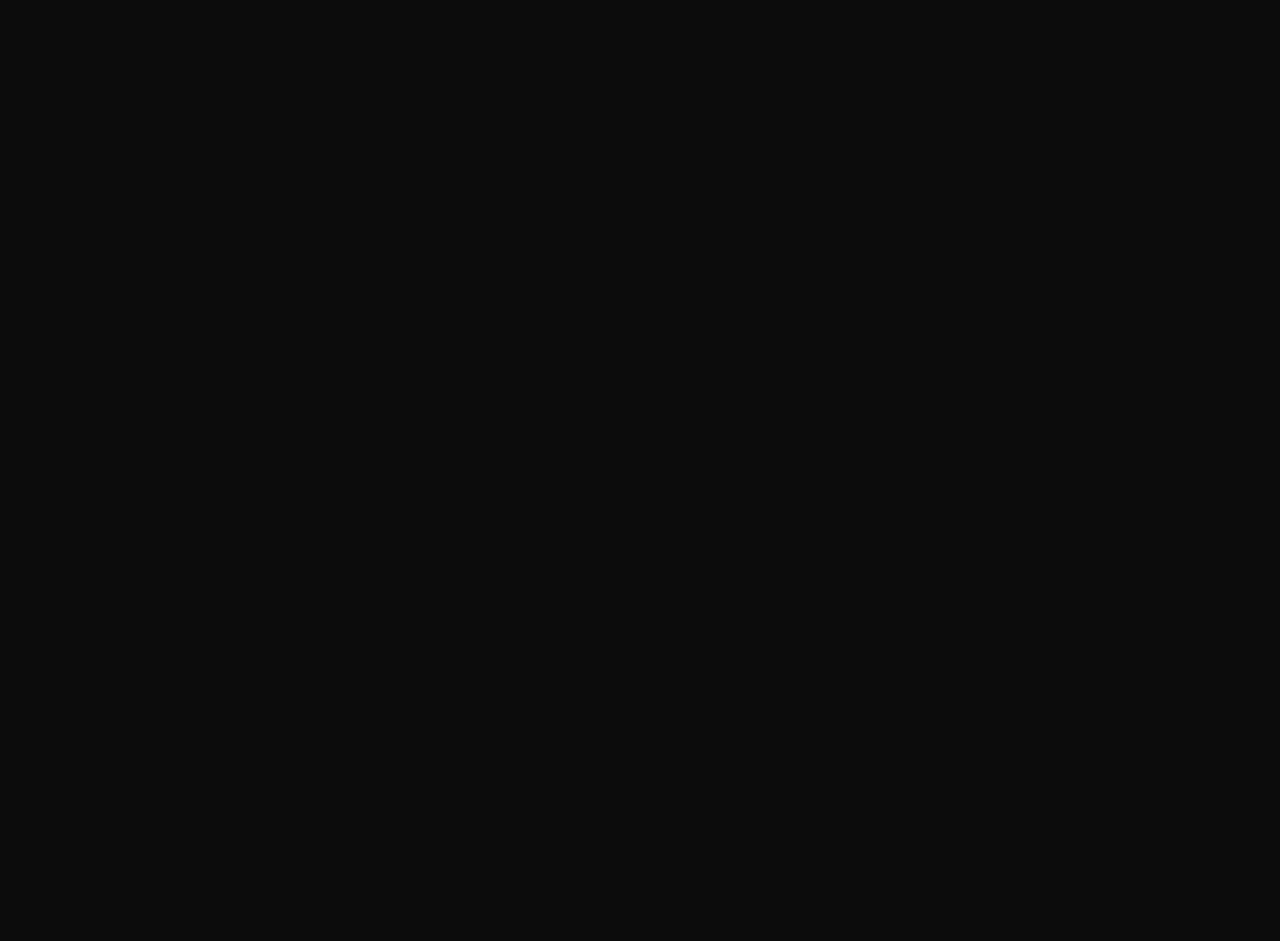
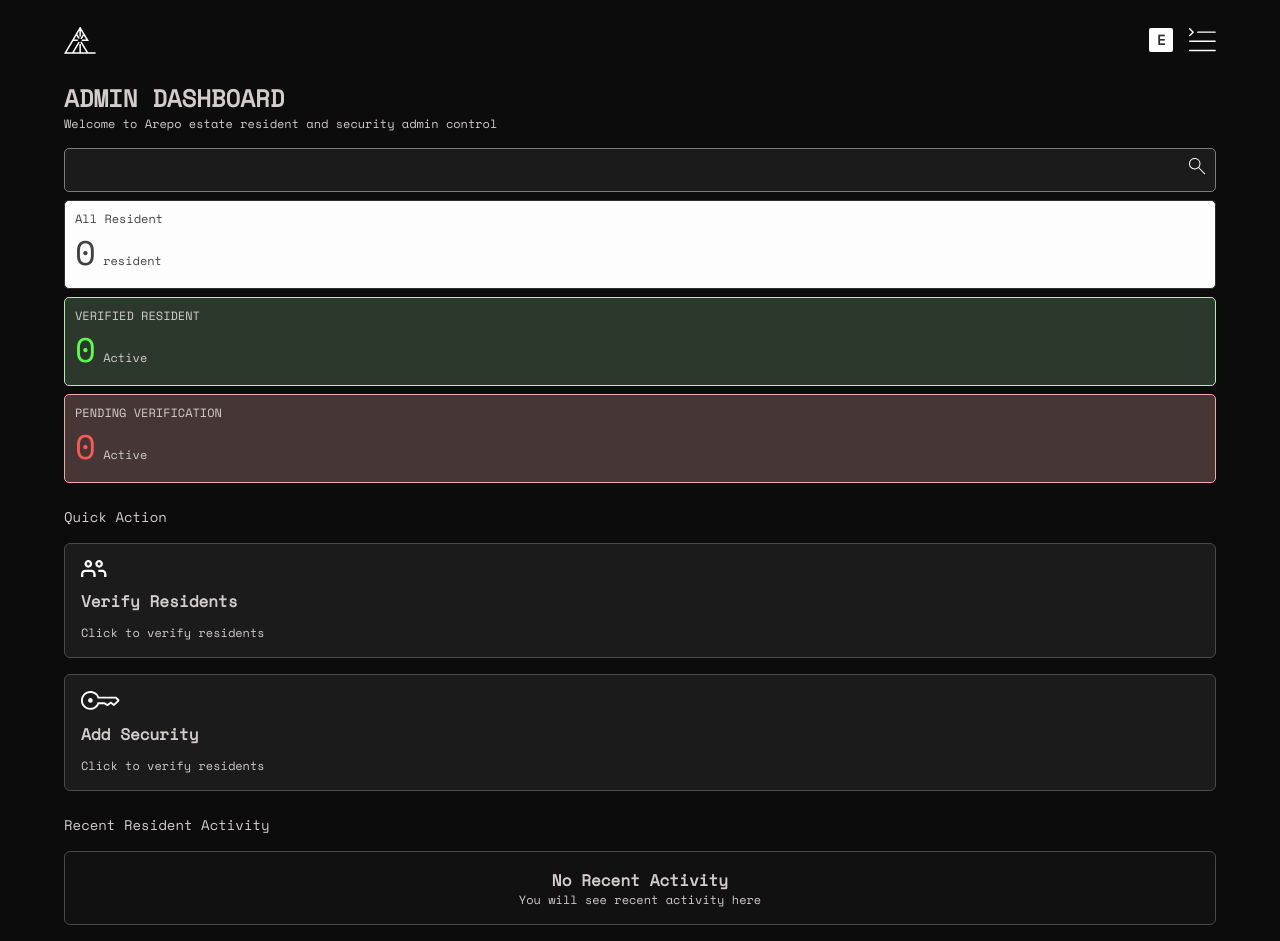
Before and after one commit to Emeey-Lanr/gate-security-FE, a React (Vite) app: page /admin/dashboard in a window 1280 px wide. Before the commit this address had no page. Before the commit the page ends 800 px from the top, so only its background shows below. Built offline with nearby package versions, Linux system fonts and the light colour scheme.

Commit message:
worked on the home dashboard

```diff
--- a/src/app/router.tsx
+++ b/src/app/router.tsx
@@ -24,7 +24,7 @@ const router = () => {
 
 {/* ADMIN DASHBOARD ROUTES */}
         <Route path="" element={<AdminLayouts/>} >
-            <Route index element={<AdminDashboard/>} />
+            <Route path="dashboard" element={<AdminDashboard/>} />
             <Route path="resident" element={<AdminResident/>}/>
         </Route>
       </Route>
--- /dev/null
+++ b/src/features/admin/components/AdminHeader.tsx
@@ -0,0 +1,20 @@
+import AdminLogo from "./AdminLogo"
+import SidebarIcon from "../../../assets/sidebar-icon.svg"
+const AdminHeader = () => {
+  return (
+    <div className="w-[90%] mx-auto py-[24px]  flex justify-between items-center">
+        <div className="w-[32px] h-[32px]"><AdminLogo/></div>
+
+         <div className="flex items-center gap-[16px]">
+            <div className="w-[24px] h-[24px] bg-white rounded-sm flex items-center justify-center">
+               <p className="font-bold text-sm text-[#1b1b1bee]">E</p>
+            </div>
+             <button className="">
+                <img className="W-[24px] h-[24px]" src={SidebarIcon} alt="hamburger" />
+             </button>
+         </div>
+    </div>
+  )
+}
+
+export default AdminHeader
--- /dev/null
+++ b/src/features/admin/components/AdminLogo.tsx
@@ -0,0 +1,10 @@
+import adminBold from "../../../assets/admin-bold.svg"
+const AdminLogo = () => {
+  return (
+
+      <img className="w-full h-full" src={adminBold} alt="Admin" />
+
+  )
+}
+
+export default AdminLogo
--- a/src/features/admin/pages/AdminDashboard.tsx
+++ b/src/features/admin/pages/AdminDashboard.tsx
@@ -1,6 +1,88 @@
+import { useForm } from "react-hook-form"
+import Input from "../../../components/Input"
+import {z} from "zod"
+import { zodResolver } from "@hookform/resolvers/zod"
+import SearchIcon  from "../../../assets/search.svg"
+import Resident from "../../../assets/resident.svg"
+import Key from "../../../assets/key.svg"
+
 const AdminDashboard = () => {
+  const schema = z.object({
+    search: z.string().min(1, "")
+  })
+
+  type SearchData = z.infer<typeof schema>
+  const {handleSubmit, register} = useForm<SearchData>({
+    resolver: zodResolver(schema)
+  });
+
+  const onSubmit = (data: SearchData) => {
+    console.log(data)
+  }
+
   return (
-    <div className="text-white">AdminDashboard</div>
+    <div className="w-[90%] mx-auto">
+      <div>
+        <h1 className="text-[24px] font-bold">ADMIN DASHBOARD</h1>
+        <p className="text-xs">Welcome to Arepo estate resident and security admin control</p>
+      </div>
+
+       <div className="py-[16px] mx-auto">
+         <form className="relative" onSubmit={handleSubmit(onSubmit)} action="">
+           <Input  register={register} type="text" name="search"/>
+           <button className="absolute bg-[#1B1B1B] top-[10px] right-[10px]" >
+            <img src={SearchIcon} alt="Search"/>
+           </button>
+         </form>
+
+          <div className="">
+             <div className="p-[10px] my-[8px] bg-[#fdfdfd] rounded-[5px]  border border-[#303030]">
+              <p className="text-xs text-[#414141]">All Resident</p>
+               <p className=""><span className="text-bold text-[34px] font-light text-[#414141]">0</span><span className="text-xs font-light text-[#414141]"> resident</span></p>
+            </div>
+
+            <div className="p-[10px] my-[8px] bg-[#b0f0aa31] rounded-[5px]  border border-[#b0f0aa]">
+              <p className="text-xs">VERIFIED RESIDENT</p>
+               <p className=""><span className="text-bold text-[34px] font-light text-[#5bfd4c]">0</span><span className="text-xs font-light"> Active</span></p>
+            </div>
+
+            <div className="p-[10px] my-[8px] bg-[#ffbbbb3d] rounded-[5px]  border border-[#f0aaaa]">
+              <p className="text-xs">PENDING VERIFICATION</p>
+             <p className=""><span className="text-bold text-[34px] font-light text-[#ff5757]">0</span><span className="text-xs font-light"> Active</span></p>
+            </div>
+            <div></div>
+
+          </div>
+
+          <div className="mt-[24px]">
+             <h2 className="text-sm font-medium">Quick Action</h2>
+             <div className="mt-[16px]">
+              <div className="bg-[#1b1b1b] border border-[#4a4a4a]  p-[16px] rounded-md w-full">
+                <img src={Resident} className="block" alt="Verify Residents"/>
+                <p className="font-bold py-[12px]">Verify Residents</p>
+                <p className="text-xs">Click to verify residents</p>
+              </div>
+             </div>
+
+             <div className="mt-[16px]">
+              <div className="bg-[#1b1b1b] border border-[#4a4a4a]  p-[16px] rounded-md w-full">
+                <img src={Key} className="block" alt="Verify Residents"/>
+                <p className="font-bold py-[12px]">Add Security</p>
+                <p className="text-xs">Click to verify residents</p>
+              </div>
+             </div>
+          </div>
+
+          <div className="mt-[24px] mx-auto">
+            <h1 className="text-sm">Recent Resident Activity</h1>
+            <div className="bg-[#111111] p-[16px] mt-[16px] rounded-md border border-[#4a4a4a]">
+               <div></div>
+               <p className="text-center font-bold">No Recent Activity</p>
+               <p className="text-center text-xs">You will see recent activity here</p>
+            </div>
+          </div>
+       </div>
+    </div>
   )
 }
 
--- a/src/features/admin/pages/AdminSignin.tsx
+++ b/src/features/admin/pages/AdminSignin.tsx
@@ -1,6 +1,79 @@
+import adminBold from "../../../assets/admin-bold.svg"
+import Button from "../../../components/Button"
+import Input from "../../../components/Input"
+import AdminBackgroundImg from "../components/AdminBackgroundImg"
+import EyesOn from "../../../assets/eyes-on.svg"
+import EyesOff from "../../../assets/eyes-off.svg"
+import { useForm } from "react-hook-form";
+import { z } from "zod";
+import { zodResolver } from "@hookform/resolvers/zod";
+import { useState } from "react";
+import { useNavigate } from "react-router"
+import { useLoadingStore } from "../../../store/useLoadingStore"
+import AdminLogo from "../components/AdminLogo"
+
 const AdminSignin = () => {
+   const [inputType, setInputType] = useState<boolean>(false)
+ const navigate = useNavigate()
+ const setLoading = useLoadingStore((state)=>state.setLoading)
+
+
+ const schema = z.object({
+  email: z.string().min(1, "Email is required").email("Invalid email address"),
+  password:z.string().min(6, "Password must be at least 6 characters long and contain at least one uppercase letter, one number, and one special character").regex(/^(?=.*[A-Z])(?=.*\d)(?=.*[@$!%*?&])[A-Za-z\d@$!%*?&]{6,}$/, "Password must be at least 6 characters long and contain at least one uppercase letter, one number, and one special character")
+ })
+
+ type FormData = z.infer<typeof schema>
+ const { register, handleSubmit, formState: { errors } } = useForm<FormData>({
+  resolver: zodResolver(schema)
+ });
+
+
+ const onSubmit = (data: FormData) => {
+  setLoading({status:true})
+  console.log(data)
+ }
+
   return (
-    <div>AdminSignin</div>
+     <>
+   <div className="relative overflow-hidden w-[90%] h-[100vh] mx-auto py-[16px] lg:grid lg:w-[80%] lg:grid-cols-2 gap-[20px] lg:items-center ">
+   <div className="absolute w-full h-[100%] lg:left-[300px]"><AdminBackgroundImg /></div>
+      <header className="relative z-10">
+
+     <div className="w-[48px] lg:w-[200px]">
+ <AdminLogo/>
+     </div>
+
+     <h1 className="text-[24px] font-medium pb-[2px] lg:text-[42px]">ADMIN SIGNIN</h1>
+     <p className="text-sm font-light lg:text-[16px]">Sign in to your admin account.</p>
+      </header>
+
+<form className="relative mt-[14px] lg:w-[80%] lg:mx-auto" onSubmit={handleSubmit(onSubmit)}>
+
+  <div className="mb-[8px]">
+    <label htmlFor="" className="text-sm  block pb-[4px]" >Admin Email</label>
+    <Input type="text" register={register} name="email"/>
+    {errors.email && <p className="text-red-500 text-xs">{errors.email.message}</p>}
+    </div>
+
+  <div className="mb-[8px] relative">
+    <label htmlFor="" className="text-sm  block pb-[4px]" >Admin Password</label>
+    <Input type={inputType ? "text" : "password"} register={register} name="password"/>
+     <button className="absolute right-[16px] top-[32px]" onClick={()=>setInputType(!inputType)}>{inputType ?  <img src={EyesOn} alt="Hide Password"/> : <img src={EyesOff} alt="Show Password"/> }</button>
+    {errors.password && <p className="text-red-500 text-xs">{errors.password.message}</p>}
+    </div>
+
+   <div className="mt-[16px]">
+    <Button  btnName="Submit"/>
+   </div>
+
+    <p className="text-sm font-light text-center mt-[16px]">Don't have an account ?  <button className="font-bold" onClick={()=>navigate("/admin/signup")}>Signup</button></p>
+     </form>
+
+    </div>
+
+  </>
+
   )
 }
 
--- a/src/features/admin/pages/AdminSignup.tsx
+++ b/src/features/admin/pages/AdminSignup.tsx
@@ -1,4 +1,3 @@
-import adminBold from "../../../assets/admin-bold.svg"
 import Button from "../../../components/Button"
 import Input from "../../../components/Input"
 import AdminBackgroundImg from "../components/AdminBackgroundImg"
@@ -10,6 +9,7 @@ import { zodResolver } from "@hookform/resolvers/zod";
 import { useState } from "react";
 import { useNavigate } from "react-router"
 import { useLoadingStore } from "../../../store/useLoadingStore"
+import AdminLogo from "../components/AdminLogo"
 
 const AdminSignup = () => {
  const [inputType, setInputType] = useState<boolean>(false)
@@ -43,7 +43,10 @@ const AdminSignup = () => {
    <div className="absolute w-full h-[100%] lg:left-[300px]"><AdminBackgroundImg /></div>
       <header className="relative z-10">
 
-<img src={adminBold} alt="Admin" className="lg:w-[200px]"/>
+ <div className="w-[48px] lg:w-[200px]">
+  <AdminLogo/>
+ </div>
+
      <h1 className="text-[24px] font-medium pb-[2px] lg:text-[42px]">ADMIN SIGNUP</h1>
      <p className="text-sm font-light lg:text-[16px]">Create your admin account to get started.</p>
       </header>
@@ -84,7 +87,7 @@ const AdminSignup = () => {
     <Button  btnName="Submit"/>
    </div>
 
-    <p className="text-sm font-light text-center mt-[16px]">Got an account already ?  <span className="font-bold" onClick={()=>navigate("/admin/signin")}>Signin</span></p>
+    <p className="text-sm font-light text-center mt-[16px]">Got an account already ?  <button className="font-bold" onClick={()=>navigate("/admin/signin")}>Signin</button></p>
      </form>
 
     </div>
--- a/src/layouts/AdminLayouts.tsx
+++ b/src/layouts/AdminLayouts.tsx
@@ -1,11 +1,15 @@
 import { Outlet } from "react-router-dom"
 import Sidebar from "../features/admin/components/Sidebar"
+import { useState } from "react"
+import AdminHeader from "../features/admin/components/AdminHeader"
 
 const AdminLayouts = () => {
+  const [hide, _] = useState<boolean>(false)
   return (
     <div>
-        <Sidebar/>
+        {hide && <Sidebar/>}
         <main>
+           <AdminHeader/>
             <Outlet/>
         </main>
     </div>
```
